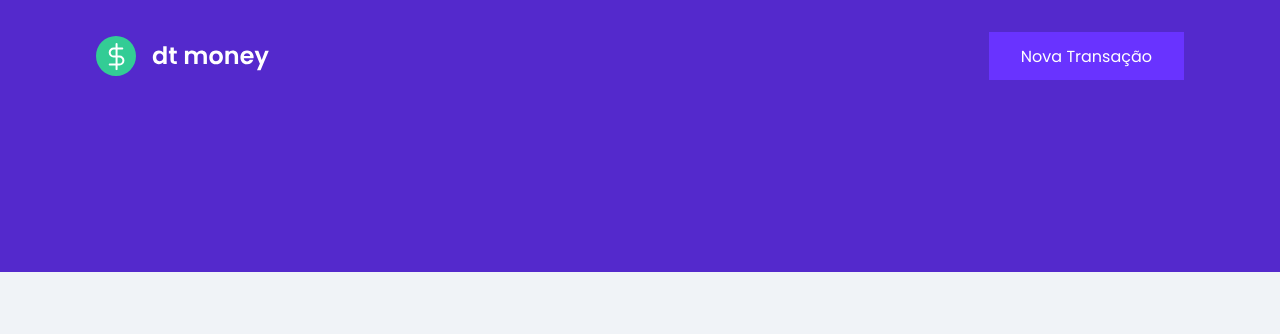
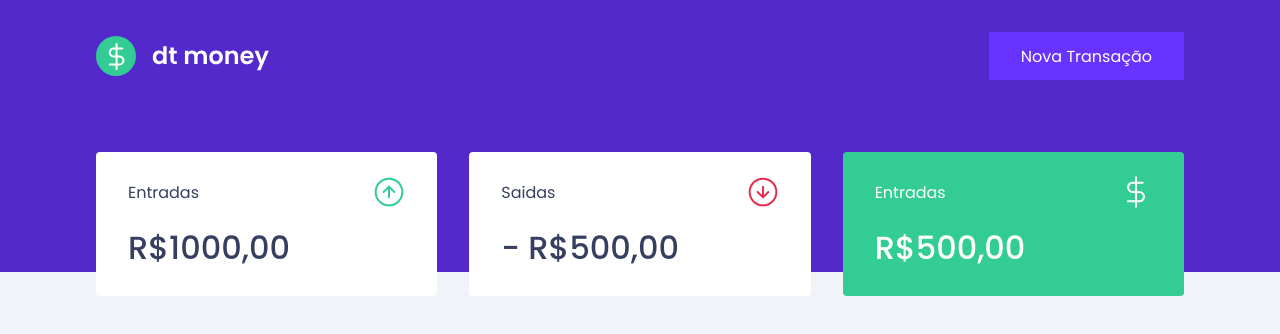
Before and after one commit to ArthurBernardoDev/ignite-Dtmoney, a React (Create React App) app: page / in a window 1280 px wide. Shown: the top 334 px of the page. Built offline with nearby package versions, Linux system fonts and the light colour scheme.

Commit message:
Summary and dashboard

```diff
--- a/src/App.tsx
+++ b/src/App.tsx
@@ -1,9 +1,15 @@
 import React from "react";
+import Dashboard from "./components/Dashboard";
 import Header from "./components/Header";
 import "./styles/global.scss";
 
 function App() {
-  return <Header />;
+  return (
+    <>
+      <Header />
+      <Dashboard />
+    </>
+  );
 }
 
 export default App;
--- /dev/null
+++ b/src/components/Dashboard/Dashboard.module.scss
@@ -0,0 +1,5 @@
+.container {
+  max-width: 1120px;
+  margin: 0 auto;
+  padding: 2.5rem 1rem;
+}
--- /dev/null
+++ b/src/components/Dashboard/index.tsx
@@ -0,0 +1,14 @@
+import { style } from "@material-ui/system";
+import React from "react";
+import Summary from "../Summary";
+import styles from "./Dashboard.module.scss";
+
+const Dashboard: React.FC = () => {
+  return (
+    <div className={styles.container}>
+      <Summary />
+    </div>
+  );
+};
+
+export default Dashboard;
--- /dev/null
+++ b/src/components/Summary/Summary.module.scss
@@ -0,0 +1,32 @@
+.container {
+  display: grid;
+  grid-template-columns: (repeat(3, 1fr));
+  gap: 2rem;
+  margin-top: -10rem;
+
+  div {
+    background: var(--shape);
+    padding: 1.5rem 2rem;
+    border-radius: 0.25rem;
+    color: var(--text-title);
+
+    header {
+      display: flex;
+      align-items: center;
+      justify-content: space-between;
+    }
+
+    strong {
+      display: block;
+      margin-top: 1rem;
+      font-size: 2rem;
+      font-weight: 500;
+      line-height: 3rem;
+    }
+
+    &.highlight {
+      background: var(--green);
+      color: #fff;
+    }
+  }
+}
--- /dev/null
+++ b/src/components/Summary/index.tsx
@@ -0,0 +1,35 @@
+import React from "react";
+import styles from "./Summary.module.scss";
+import incomeImg from "../../assets/income.svg";
+import outcomeImg from "../../assets/outcome.svg";
+import totalImg from "../../assets/total.svg";
+
+const Summary: React.FC = () => {
+  return (
+    <div className={styles.container}>
+      <div>
+        <header>
+          <p>Entradas</p>
+          <img src={incomeImg} alt="Entradas" />
+        </header>
+        <strong>R$1000,00</strong>
+      </div>
+      <div>
+        <header>
+          <p>Saidas</p>
+          <img src={outcomeImg} alt="Saidas" />
+        </header>
+        <strong>- R$500,00</strong>
+      </div>
+      <div className={styles.highlight}>
+        <header>
+          <p>Entradas</p>
+          <img src={totalImg} alt="Total" />
+        </header>
+        <strong>R$500,00</strong>
+      </div>
+    </div>
+  );
+};
+
+export default Summary;
```
